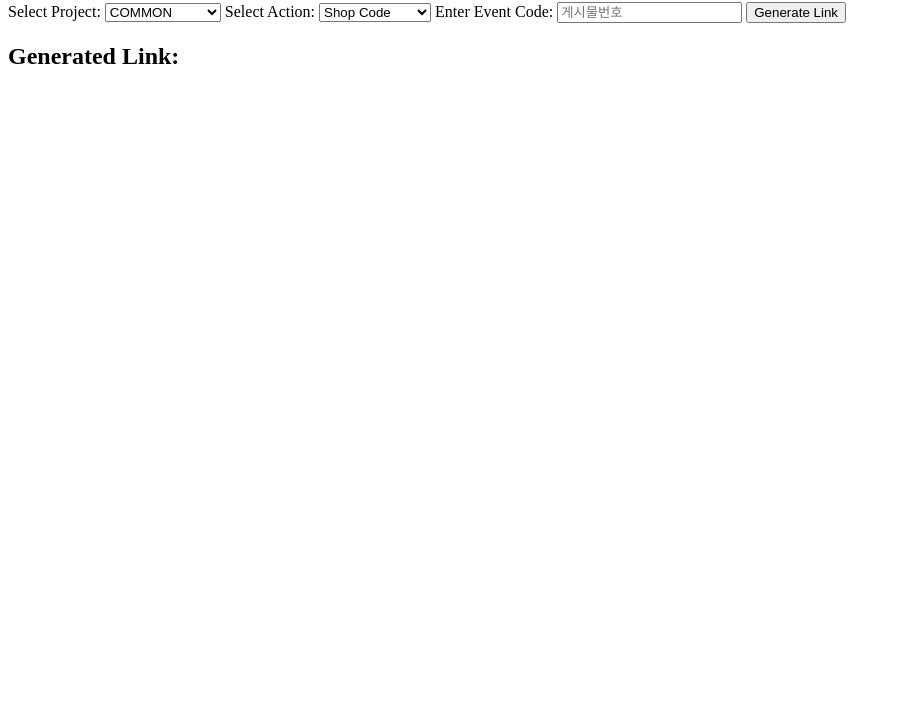
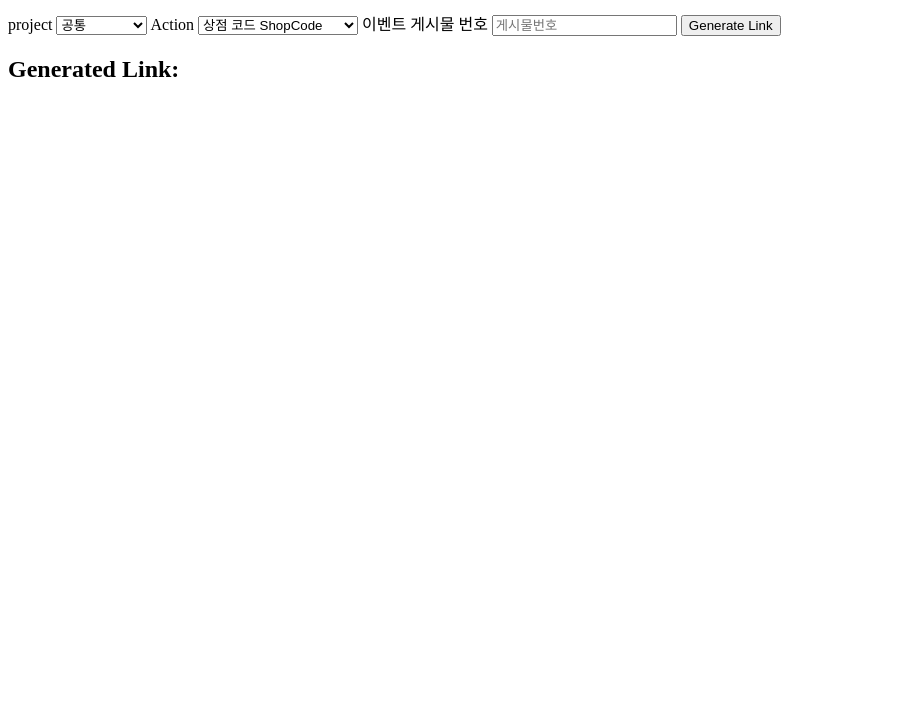
Before and after one commit to junha8959/page, a plain HTML site: page index.html in a window 1280 px wide. Shown: the part 78-800 px from the top of the page, without its empty margins (0-901 px from the left). Drawn offline with Linux system fonts and the light colour scheme.

Commit message:
Update index.html

```diff
--- a/index.html
+++ b/index.html
@@ -3,39 +3,37 @@
 <head>
     <meta charset="UTF-8">
     <meta name="viewport" content="width=device-width, initial-scale=1.0">
-    <title>Dynamic Link Generator</title>
+    <title>링크 생성기</title>
 </head>
 <body>
-    <h1>Dynamic Link Generator</h1>
+    <h1>링크 생성기</h1>
 
     <form id="linkForm">
-        <label for="project">Select Project:</label>
+        <label for="project">project</label>
         <select id="project" name="project">
-            <option value="COMMON">COMMON</option>
-            <option value="BIZ">BIZ</option>
-            <option value="BUS">BUS</option>
-            <option value="DELIVERY">DELIVERY</option>
-            <option value="ELECTRIC">ELECTRIC</option>
-            <option value="FLOWER">FLOWER</option>
-            <option value="MEDICAL">MEDICAL</option>
-            <option value="RESERVE">RESERVE</option>
-            <option value="TAXI">TAXI</option>
-            <option value="DRIVER">DRIVER</option>
-            <option value="QUICK">QUICK</option>
-            <option value="AD">AD</option>
-            <option value="BIZ_TAXI">BIZ_TAXI</option>
-            <option value="BIZ_DRIVER">BIZ_DRIVER</option>
-            <option value="BIZ_DELIVERY">BIZ_DELIVERY</option>
-            <option value="BIZ_FLOWER">BIZ_FLOWER</option>
+            <option value="COMMON">공통</option>
+            <option value="BUS">버스</option>
+            <option value="DELIVERY">배달</option>
+            <option value="FLOWER">꽃배달</option>
+            <option value="MEDICAL">병의원</option>
+            <option value="RESERVE">예약</option>
+            <option value="TAXI">택시</option>
+            <option value="DRIVER">대리</option>
+            <option value="ELECTRIC">전자관</option>
+            <option value="BIZ">비즈</option>
+            <option value="BIZ_TAXI">비즈_택시</option>
+            <option value="BIZ_DRIVER">비즈_대리</option>
+            <option value="BIZ_DELIVERY">비즈_배달</option>
+            <option value="BIZ_FLOWER">비즈_꽃배달</option>
         </select>
 
-        <label for="action">Select Action:</label>
+        <label for="action">Action</label>
         <select id="action" name="action">
-            <option value="shopCode">Shop Code</option>
-            <option value="viewType">View Type</option>
-            <option value="gungu">Gungu</option>
-            <option value="menuCode">Menu Code</option>
-            <option value="productCode">Product Code</option>
+            <option value="shopCode">상점 코드 ShopCode</option>
+            <option value="viewType">뷰타입 ViewType</option>
+            <option value="gungu">군구 Gungu</option>
+            <option value="menuCode">메뉴 코드 Menu Code</option>
+            <option value="productCode">상품 코드 Product Code</option>
             <option value="eventCode">Event Code</option>
             <option value="noticeCode">Notice Code</option>
             <option value="values">Values</option>
@@ -51,7 +49,7 @@
             <option value="tab">Tab</option>
         </select>
 
-        <label for="eventCode">Enter Event Code:</label>
+        <label for="eventCode">이벤트 게시물 번호</label>
         <input type="text" id="eventCode" name="eventCode" placeholder="게시물번호">
 
         <button type="button" onclick="generateLink()">Generate Link</button>
```
